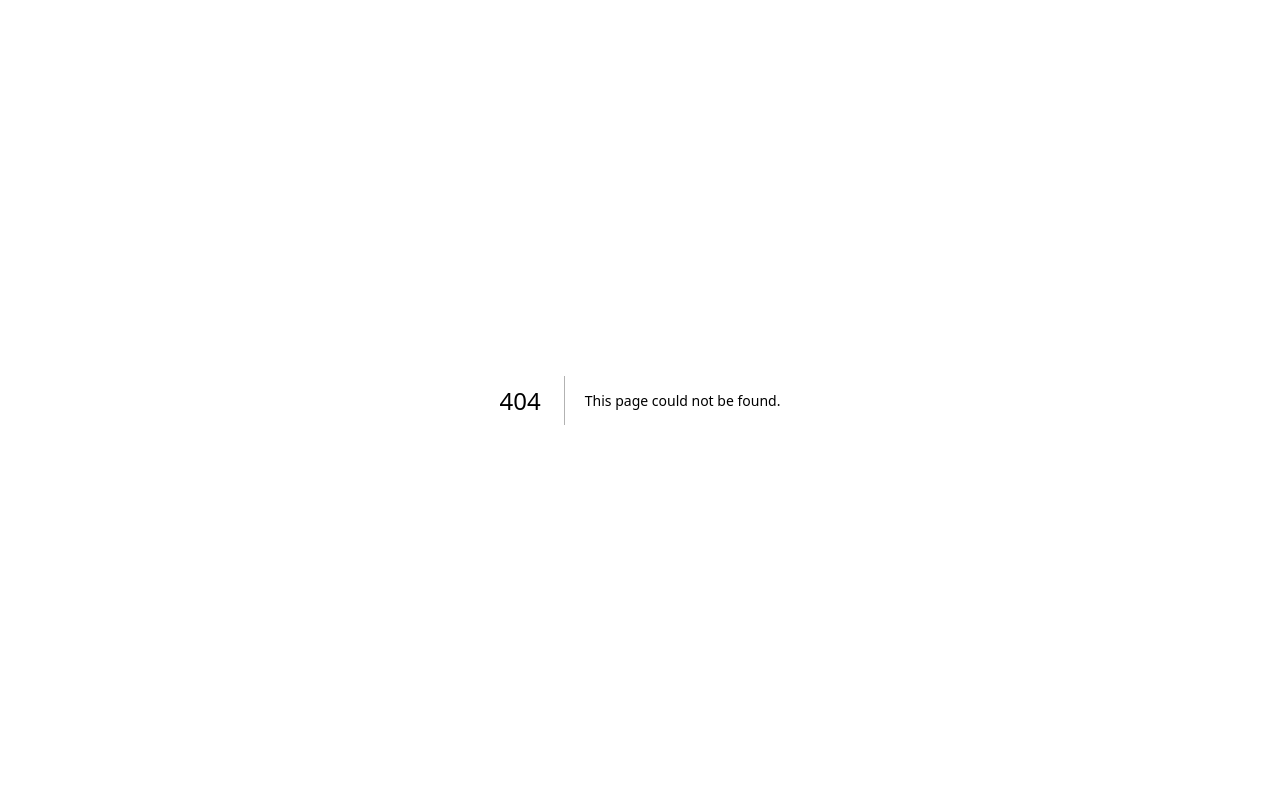
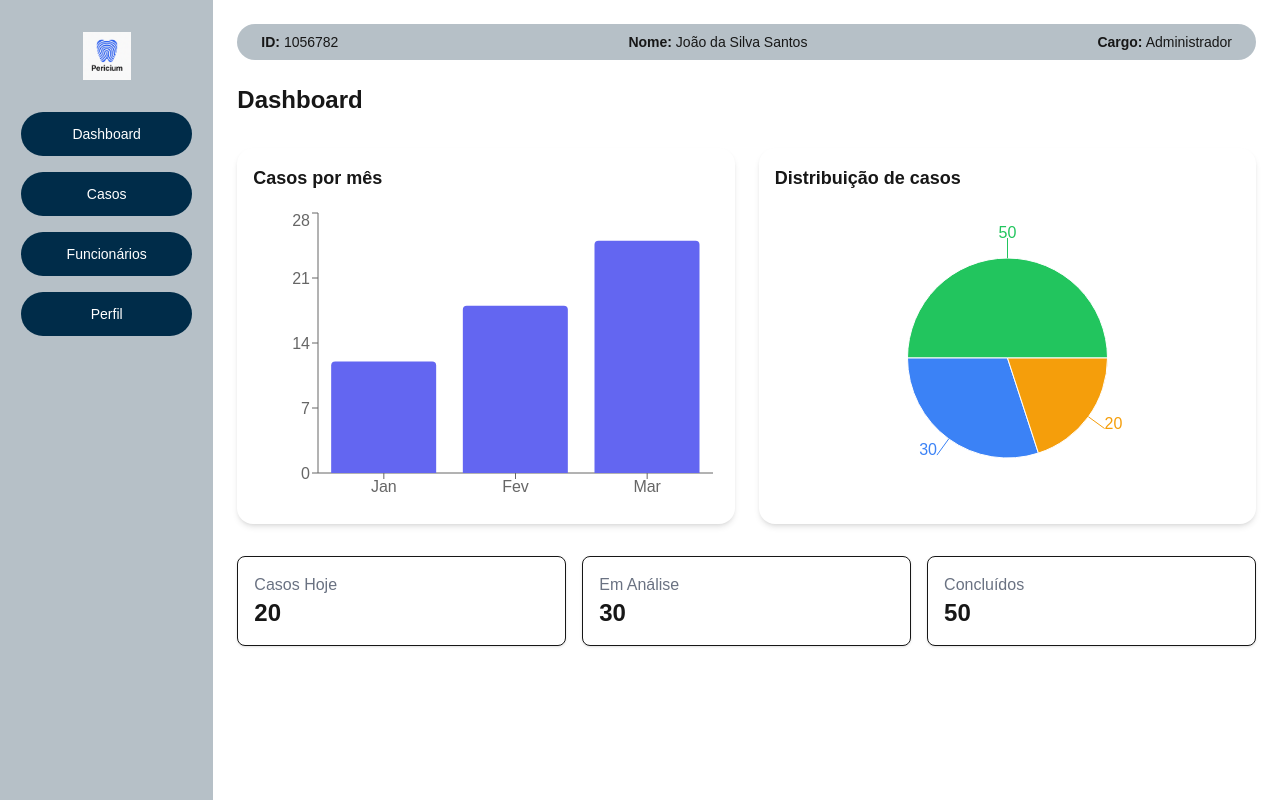
Before and after one commit to AllanVitorM/pericium-frontend, a Next.js app: page /dashboard in a window 1280 px wide. Before the commit this address had no page. Built offline with nearby package versions, Linux system fonts and the light colour scheme.

Commit message:
adição do dashboard

```diff
--- a/package.json
+++ b/package.json
@@ -15,6 +15,7 @@
     "pericium-frontend": "file:",
     "react": "^19.0.0",
     "react-dom": "^19.0.0",
+    "recharts": "^2.15.3",
     "styled-jsx": "^5.1.6"
   },
   "devDependencies": {
--- /dev/null
+++ b/src/app/dashboard/page.tsx
@@ -0,0 +1,87 @@
+'use client';
+import Image from "next/image";
+import logo from "@/assets/logo.png";
+import { useEffect, useState } from "react";
+import ChartClient from '@/components/ChartClient';
+
+export default function DashboardPage() {
+  // Dados mockados para os cards
+  const [dashboardData, setDashboardData] = useState({
+    casosHoje: 15,
+    emAnalise: 23,
+    concluidos: 42,
+    casosPorMes: [
+      { name: 'Jan', casos: 10 },
+      { name: 'Fev', casos: 20 },
+      { name: 'Mar', casos: 15 },
+    ],
+  });
+
+  // Caso queira adicionar algum tipo de carregamento ou delay, pode usar o useEffect para simular isso
+  useEffect(() => {
+    // Aqui você pode simular a busca de dados ou fazer alguma lógica de atualização
+    setTimeout(() => {
+      setDashboardData({
+        casosHoje: 20,
+        emAnalise: 30,
+        concluidos: 50,
+        casosPorMes: [
+          { name: 'Jan', casos: 12 },
+          { name: 'Fev', casos: 18 },
+          { name: 'Mar', casos: 25 },
+        ],
+      });
+    }, 2000);  // Simula a demora no carregamento dos dados
+  }, []);
+
+  return (
+    <div className="flex h-screen">
+      <aside className="w-1/6 bg-[#B6C0C7] flex flex-col items-center py-8">
+        <Image src={logo} alt="logo" className="mb-6 w-12 h-12" />
+        {["Dashboard", "Casos", "Funcionários", "Perfil"].map((item) => (
+          <button
+            key={item}
+            className="my-2 w-4/5 bg-[#002C49] text-white py-3 rounded-full hover:bg-blue-800 text-sm"
+          >
+            {item}
+          </button>
+        ))}
+      </aside>
+
+      <main className="flex-1 bg-white p-6">
+        <div className="flex justify-between items-center bg-[#B6C0C7] px-6 py-2 rounded-full mb-6 text-sm">
+          <span><strong>ID:</strong> 1056782</span>
+          <span><strong>Nome:</strong> João da Silva Santos</span>
+          <span><strong>Cargo:</strong> Administrador</span>
+        </div>
+
+        <div className="mb-8">
+          <h1 className="text-2xl font-bold">Dashboard</h1>
+        </div>
+
+        {/* Gráfico principal */}
+        <ChartClient barData={dashboardData.casosPorMes} pieData={[
+          { name: 'Finalizados', value: dashboardData.concluidos },
+          { name: 'Em andamento', value: dashboardData.emAnalise },
+          { name: 'Pendentes', value: dashboardData.casosHoje },
+        ]} />
+
+        {/* Cards de status */}
+        <div className="grid grid-cols-3 gap-4 mt-8">
+          <div className="bg-white p-4 rounded-lg shadow border">
+            <p className="text-gray-500">Casos Hoje</p>
+            <p className="text-2xl font-bold">{dashboardData.casosHoje}</p>
+          </div>
+          <div className="bg-white p-4 rounded-lg shadow border">
+            <p className="text-gray-500">Em Análise</p>
+            <p className="text-2xl font-bold">{dashboardData.emAnalise}</p>
+          </div>
+          <div className="bg-white p-4 rounded-lg shadow border">
+            <p className="text-gray-500">Concluídos</p>
+            <p className="text-2xl font-bold">{dashboardData.concluidos}</p>
+          </div>
+        </div>
+      </main>
+    </div>
+  );
+}
--- /dev/null
+++ b/src/components/ChartClient.tsx
@@ -0,0 +1,51 @@
+'use client';
+import React from 'react';
+import { BarChart, Bar, XAxis, YAxis, Tooltip, ResponsiveContainer, PieChart, Pie, Cell } from 'recharts';
+
+// Tipos para as props
+interface ChartClientProps {
+  barData: { name: string; casos: number }[];
+  pieData: { name: string; value: number }[];
+}
+
+const COLORS = ['#22c55e', '#3b82f6', '#f59e0b'];
+
+const ChartClient: React.FC<ChartClientProps> = ({ barData, pieData }) => {
+  return (
+    <div className="grid grid-cols-1 md:grid-cols-2 gap-6">
+      <div className="bg-white p-4 rounded-2xl shadow-md">
+        <h3 className="text-lg font-semibold mb-4">Casos por mês</h3>
+        <ResponsiveContainer width="100%" height={300}>
+          <BarChart data={barData}>
+            <XAxis dataKey="name" />
+            <YAxis />
+            <Tooltip />
+            <Bar dataKey="casos" fill="#6366f1" radius={[4, 4, 0, 0]} />
+          </BarChart>
+        </ResponsiveContainer>
+      </div>
+      <div className="bg-white p-4 rounded-2xl shadow-md">
+        <h3 className="text-lg font-semibold mb-4">Distribuição de casos</h3>
+        <ResponsiveContainer width="100%" height={300}>
+          <PieChart>
+            <Pie
+              data={pieData}
+              cx="50%"
+              cy="50%"
+              outerRadius={100}
+              dataKey="value"
+              label
+            >
+              {pieData.map((entry, index) => (
+                <Cell key={`cell-${index}`} fill={COLORS[index % COLORS.length]} />
+              ))}
+            </Pie>
+            <Tooltip />
+          </PieChart>
+        </ResponsiveContainer>
+      </div>
+    </div>
+  );
+}
+
+export default ChartClient;
```
Also changed, not shown: 1 other file (tests, documents, lock files or other folders).
